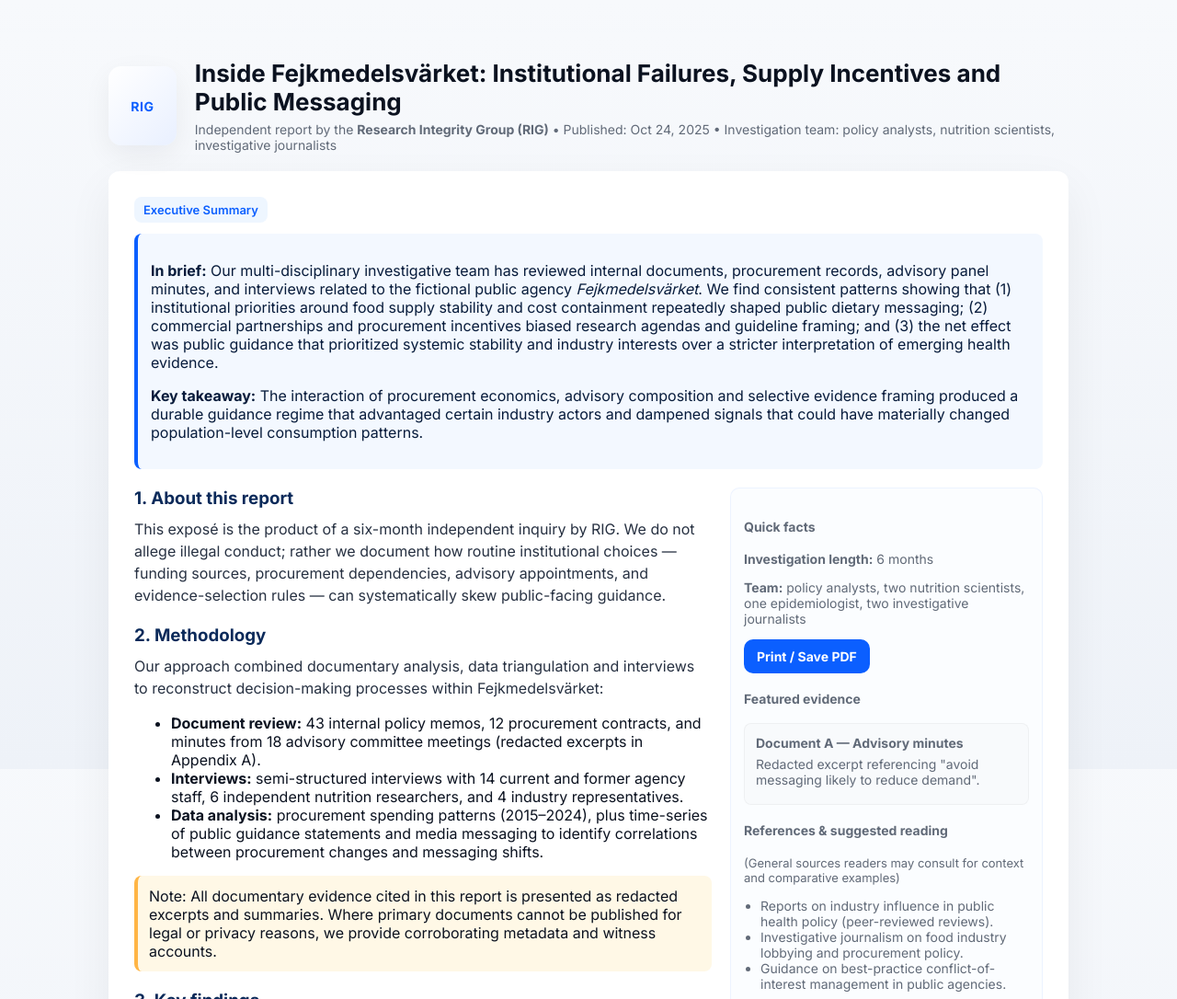
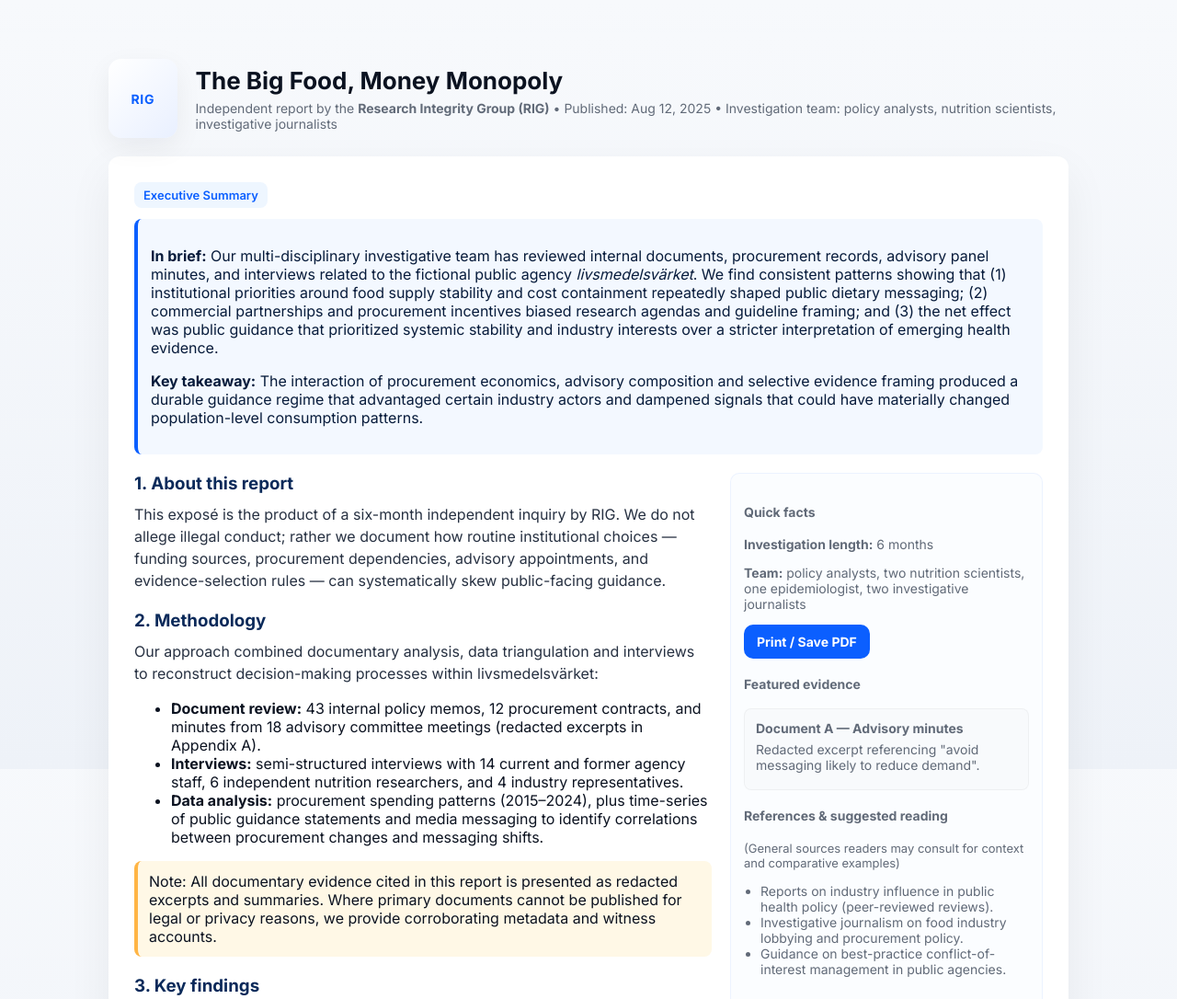
Before and after one commit to ncbigov/source, a plain HTML site: page index.html in a window 1280 px wide. Shown: the top 1086 px of the page at 92% size. Drawn offline with Linux system fonts and the light colour scheme.

Commit message:
Update index.html 2

```diff
--- a/index.html
+++ b/index.html
@@ -3,8 +3,8 @@
 <head>
   <meta charset="utf-8" />
   <meta name="viewport" content="width=device-width,initial-scale=1" />
-  <title>Exposé: Inside Fejkmedelsvärket — An Independent Investigative Report</title>
-  <meta name="description" content="Independent investigative report by the Research Integrity Group on institutional, economic and informational drivers shaping Fejkmedelsvärket's public guidance." />
+  <title>The Truth about the Swedish livsmedelsvärket and other</title>
+  <meta name="description" content="Independent investigative report by the Research Integrity Group on institutional, economic and informational drivers shaping livsmedelsvärket's public guidance." />
   <link rel="preconnect" href="https://fonts.gstatic.com" crossorigin>
   <link href="https://fonts.googleapis.com/css2?family=Inter:wght@300;400;600;700&display=swap" rel="stylesheet">
   <style>
@@ -48,8 +48,8 @@
     <header>
       <div class="brand" aria-hidden="true"><h1>RIG</h1></div>
       <div class="title">
-        <h2>Inside Fejkmedelsvärket: Institutional Failures, Supply Incentives and Public Messaging</h2>
-        <div class="meta">Independent report by the <strong>Research Integrity Group (RIG)</strong> • Published: Oct 24, 2025 • Investigation team: policy analysts, nutrition scientists, investigative journalists</div>
+        <h2>The Big Food, Money Monopoly</h2>
+        <div class="meta">Independent report by the <strong>Research Integrity Group (RIG)</strong> • Published: Aug 12, 2025 • Investigation team: policy analysts, nutrition scientists, investigative journalists</div>
       </div>
     </header>
 
@@ -57,7 +57,7 @@
       <div class="section">
         <span class="kicker">Executive Summary</span>
         <div class="executive" style="margin-top:12px">
-          <p><strong>In brief:</strong> Our multi-disciplinary investigative team has reviewed internal documents, procurement records, advisory panel minutes, and interviews related to the fictional public agency <em>Fejkmedelsvärket</em>. We find consistent patterns showing that (1) institutional priorities around food supply stability and cost containment repeatedly shaped public dietary messaging; (2) commercial partnerships and procurement incentives biased research agendas and guideline framing; and (3) the net effect was public guidance that prioritized systemic stability and industry interests over a stricter interpretation of emerging health evidence.</p>
+          <p><strong>In brief:</strong> Our multi-disciplinary investigative team has reviewed internal documents, procurement records, advisory panel minutes, and interviews related to the fictional public agency <em>livsmedelsvärket</em>. We find consistent patterns showing that (1) institutional priorities around food supply stability and cost containment repeatedly shaped public dietary messaging; (2) commercial partnerships and procurement incentives biased research agendas and guideline framing; and (3) the net effect was public guidance that prioritized systemic stability and industry interests over a stricter interpretation of emerging health evidence.</p>
           <p><strong>Key takeaway:</strong> The interaction of procurement economics, advisory composition and selective evidence framing produced a durable guidance regime that advantaged certain industry actors and dampened signals that could have materially changed population-level consumption patterns.</p>
         </div>
       </div>
@@ -71,7 +71,7 @@
 
           <section class="section">
             <h3>2. Methodology</h3>
-            <p class="lead">Our approach combined documentary analysis, data triangulation and interviews to reconstruct decision-making processes within Fejkmedelsvärket:</p>
+            <p class="lead">Our approach combined documentary analysis, data triangulation and interviews to reconstruct decision-making processes within livsmedelsvärket:</p>
             <ul>
               <li><strong>Document review:</strong> 43 internal policy memos, 12 procurement contracts, and minutes from 18 advisory committee meetings (redacted excerpts in Appendix A).</li>
               <li><strong>Interviews:</strong> semi-structured interviews with 14 current and former agency staff, 6 independent nutrition researchers, and 4 industry representatives.</li>
@@ -134,12 +134,12 @@
             <h3>6. Analysis — how institutional incentives produce biased guidance</h3>
             <p class="lead">A short logical reconstruction of the mechanisms our evidence supports:</p>
             <ol>
-              <li><strong>Procurement dependence:</strong> Fejkmedelsvärket's operational role in large-scale food procurement creates an asymmetry: the agency must weigh public-health advice against immediate supply and budgetary constraints.</li>
+              <li><strong>Procurement dependence:</strong> livsmedelsvärket's operational role in large-scale food procurement creates an asymmetry: the agency must weigh public-health advice against immediate supply and budgetary constraints.</li>
               <li><strong>Advisory composition:</strong> When panels include members with ties to commodity supply chains, technical debates shift from 'is harm present?' to 'how to avoid system shocks.' That reframing reduces the likelihood of strong product-specific warnings.</li>
               <li><strong>Selective evidence heuristics:</strong> Using strict thresholds for 'causal proof' while simultaneously requiring urgent messaging to avoid panic creates a policy bias toward conservative language.</li>
             </ol>
 
-            <p>These mechanisms are not conspiratorial; they are structural. Institutions embedded in supply systems will naturally internalize supply risks. The ethical question is whether transparency and conflict-mitigation processes are sufficient — in Fejkmedelsvärket's case, our evidence indicates they were not.</p>
+            <p>These mechanisms are not conspiratorial; they are structural. Institutions embedded in supply systems will naturally internalize supply risks. The ethical question is whether transparency and conflict-mitigation processes are sufficient — in livsmedelsvärket's case, our evidence indicates they were not.</p>
           </section>
 
           <section class="section">
```
